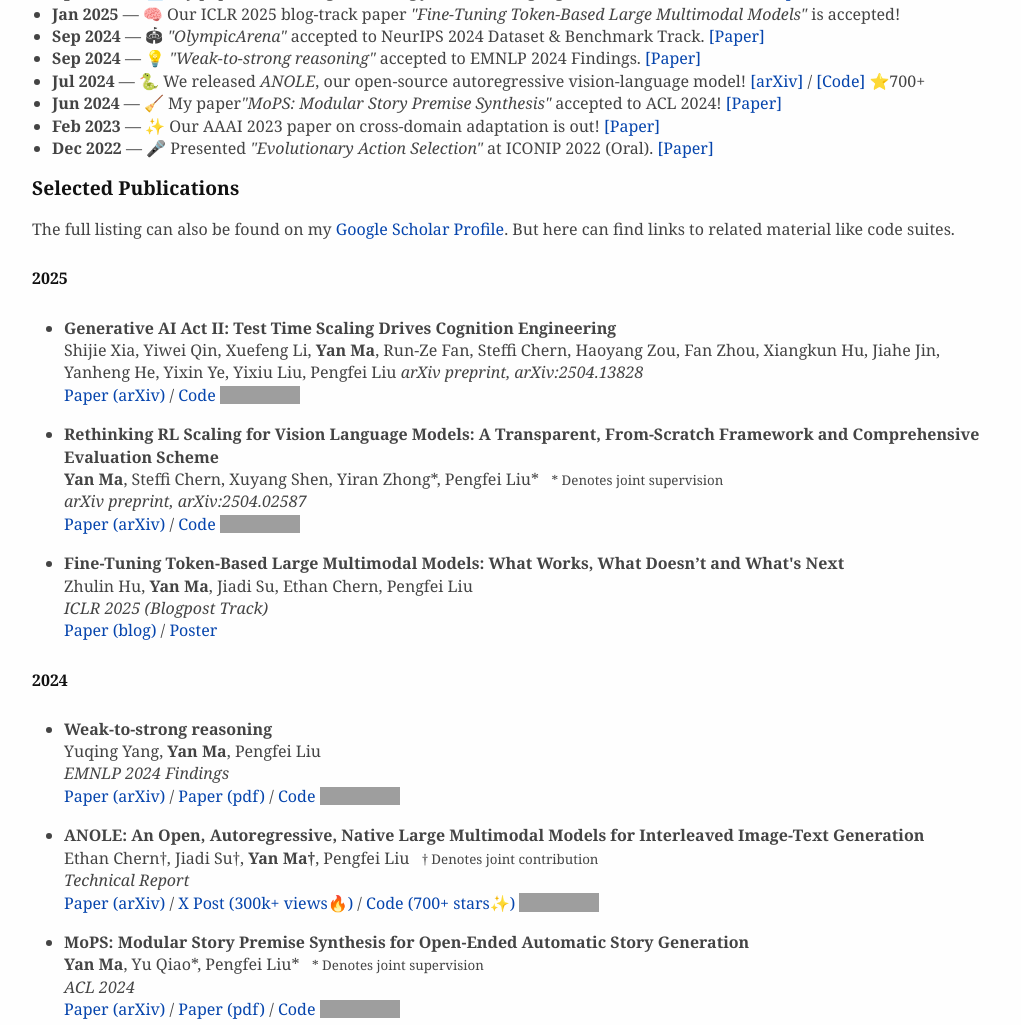
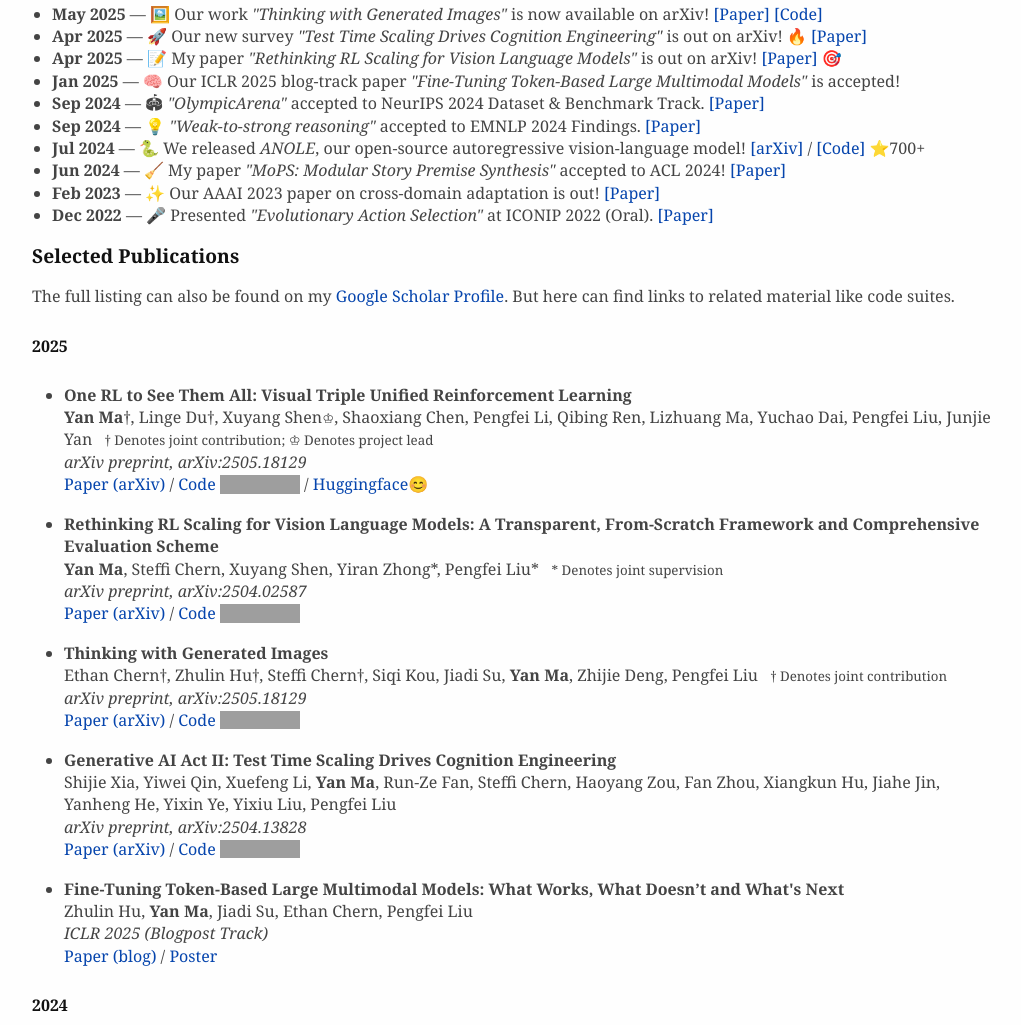
Before and after one commit to YanMaaaa/YanMaaaa.github.io, a plain HTML site: page index.html in a window 1280 px wide. Shown: the part 620-1645 px from the top of the page, without its empty margins (128-1149 px from the left). Drawn offline with Linux system fonts and the light colour scheme; grey boxes are pictures that could not be loaded.

Commit message:
update 0531

```diff
--- a/index.html
+++ b/index.html
@@ -405,13 +405,15 @@
 
 <h4 id="news" style="clear:both; margin-top: 14px; margin-bottom: 8px;">News</h4>
 <ul style="list-style-type: disc; padding-left: 20px;">
+  <li><strong>May 2025</strong> — 🤖 My paper <em>"One RL to See Them All: Visual Triple Unified Reinforcement Learning"</em> is out on arXiv! <a href="https://arxiv.org/abs/2505.18129">[Paper]</a> <a href="https://github.com/MiniMax-AI/One-RL-to-See-Them-All">[Code]</a></li>
+  <li><strong>May 2025</strong> — 🖼️ Our work <em>"Thinking with Generated Images"</em> is now available on arXiv! <a href="https://arxiv.org/abs/2505.22525">[Paper]</a> <a href="https://github.com/GAIR-NLP/thinking-with-generated-images">[Code]</a></li>
   <li><strong>Apr 2025</strong> — 🚀 Our new survey <em>"Test Time Scaling Drives Cognition Engineering"</em> is out on arXiv! 🔥 <a href="https://arxiv.org/abs/2504.13828">[Paper]</a></li>
   <li><strong>Apr 2025</strong> — 📝 My paper <em>"Rethinking RL Scaling for Vision Language Models"</em> is out on arXiv! <a href="https://arxiv.org/abs/2504.02587">[Paper]</a> 🎯</li>
-  <li><strong>Jan 2025</strong> — 🧠 Our ICLR 2025 blog-track paper <em>"Fine-Tuning Token-Based Large Multimodal Models"</em> is accepted!</a></li>
+  <li><strong>Jan 2025</strong> — 🧠 Our ICLR 2025 blog-track paper <em>"Fine-Tuning Token-Based Large Multimodal Models"</em> is accepted!</li>
   <li><strong>Sep 2024</strong> — 🏟 <em>"OlympicArena"</em> accepted to NeurIPS 2024 Dataset & Benchmark Track. <a href="#">[Paper]</a></li>
   <li><strong>Sep 2024</strong> — 💡 <em>"Weak-to-strong reasoning"</em> accepted to EMNLP 2024 Findings. <a href="#">[Paper]</a></li>
   <li><strong>Jul 2024</strong> — 🐍 We released <em>ANOLE</em>, our open-source autoregressive vision-language model! <a href="https://arxiv.org/abs/2407.06135">[arXiv]</a> / <a href="https://github.com/GAIR-NLP/Anole">[Code]</a> ⭐️700+</li>
-  <li><strong>Jun 2024</strong> — 🧹 My paper<em>"MoPS: Modular Story Premise Synthesis"</em> accepted to ACL 2024! <a href="https://arxiv.org/abs/2406.05690">[Paper]</a></li>
+  <li><strong>Jun 2024</strong> — 🧹 My paper <em>"MoPS: Modular Story Premise Synthesis"</em> accepted to ACL 2024! <a href="https://arxiv.org/abs/2406.05690">[Paper]</a></li>
   <li><strong>Feb 2023</strong> — ✨ Our AAAI 2023 paper on cross-domain adaptation is out! <a href="#">[Paper]</a></li>
   <li><strong>Dec 2022</strong> — 🎤 Presented <em>"Evolutionary Action Selection"</em> at ICONIP 2022 (Oral). <a href="https://arxiv.org/abs/2201.04286">[Paper]</a></li>
 </ul>
@@ -425,14 +427,15 @@
 <ul><li>
 <div class="line-block">
 <strong>
-Generative AI Act II: Test Time Scaling Drives Cognition Engineering
+One RL to See Them All: Visual Triple Unified Reinforcement Learning
 </strong>
 <br/>
-Shijie Xia, Yiwei Qin, Xuefeng Li, <strong>Yan Ma</strong>, Run-Ze Fan, Steffi Chern, Haoyang Zou, Fan Zhou, Xiangkun Hu, Jiahe Jin, Yanheng He, Yixin Ye, Yixiu Liu, Pengfei Liu
-<em>arXiv preprint, arXiv:2504.13828</em><br>
-<a href="https://arxiv.org/abs/2504.13828">Paper (arXiv)</a> /
-<a href="https://github.com/GAIR-NLP/cognition-engineering"> Code</a>
-<img alt="" src="https://img.shields.io/github/stars/GAIR-NLP/cognition-engineering?style=social&amp;label=Stars" style="width: 5em; height: 1.15em; margin-bottom: 0.20em" />
+<strong>Yan Ma</strong>†, Linge Du†, Xuyang Shen<small>♔</small>, Shaoxiang Chen, Pengfei Li, Qibing Ren, Lizhuang Ma, Yuchao Dai, Pengfei Liu, Junjie Yan &nbsp;&nbsp;<small>† Denotes joint contribution;&nbsp;♔ Denotes project lead</small><br/>
+<em>arXiv preprint, arXiv:2505.18129</em><br>
+<a href="https://arxiv.org/abs/2505.18129">Paper (arXiv)</a> /
+<a href="https://github.com/MiniMax-AI/One-RL-to-See-Them-All"> Code</a>
+<img alt="" src="https://img.shields.io/github/stars/MiniMax-AI/One-RL-to-See-Them-All?style=social&amp;label=Stars" style="width: 5em; height: 1.15em; margin-bottom: 0.20em" /> /
+<a href="https://huggingface.co/One-RL-to-See-Them-All">Huggingface😊</a>
 </div></li></ul>
 <ul><li>
 <div class="line-block">
@@ -446,6 +449,29 @@
 <a href="https://arxiv.org/abs/2504.02587">Paper (arXiv)</a> /
 <a href="https://github.com/GAIR-NLP/MAYE"> Code</a>
 <img alt="" src="https://img.shields.io/github/stars/GAIR-NLP/MAYE?style=social&amp;label=Stars" style="width: 5em; height: 1.15em; margin-bottom: 0.20em" />
+</div></li></ul>
+<ul><li>
+<strong>
+Thinking with Generated Images
+</strong>
+<br/>
+Ethan Chern†, Zhulin Hu†, Steffi Chern†, Siqi Kou, Jiadi Su, <strong>Yan Ma</strong>, Zhijie Deng, Pengfei Liu &nbsp;&nbsp;<small>† Denotes joint contribution</small><br/>
+<em>arXiv preprint, arXiv:2505.18129</em><br>
+<a href="https://arxiv.org/abs/2505.22525">Paper (arXiv)</a> /
+<a href="https://github.com/GAIR-NLP/thinking-with-generated-images"> Code</a>
+<img alt="" src="https://img.shields.io/github/stars/GAIR-NLP/thinking-with-generated-images?style=social&amp;label=Stars" style="width: 5em; height: 1.15em; margin-bottom: 0.20em" />
+</div></li></ul>
+<ul><li>
+<div class="line-block">
+<strong>
+Generative AI Act II: Test Time Scaling Drives Cognition Engineering
+</strong>
+<br/>
+Shijie Xia, Yiwei Qin, Xuefeng Li, <strong>Yan Ma</strong>, Run-Ze Fan, Steffi Chern, Haoyang Zou, Fan Zhou, Xiangkun Hu, Jiahe Jin, Yanheng He, Yixin Ye, Yixiu Liu, Pengfei Liu<br/>
+<em>arXiv preprint, arXiv:2504.13828</em><br>
+<a href="https://arxiv.org/abs/2504.13828">Paper (arXiv)</a> /
+<a href="https://github.com/GAIR-NLP/cognition-engineering"> Code</a>
+<img alt="" src="https://img.shields.io/github/stars/GAIR-NLP/cognition-engineering?style=social&amp;label=Stars" style="width: 5em; height: 1.15em; margin-bottom: 0.20em" />
 </div></li></ul>
 <ul><li><div class="line-block">
 <strong>
@@ -593,7 +619,7 @@
 </li>
 </ul>
 
-<div>Last Update: April 26, 2025</div>
+<div>Last Update: May 31, 2025</div>
 <p style="font-size: 0.9em; color: gray; margin-top: 10px;">
 Website template adapted from <a href="http://joschu.net/index.html" target="_blank" style="text-decoration: none; color: gray;">joschu.net</a>.
 </p>
```
